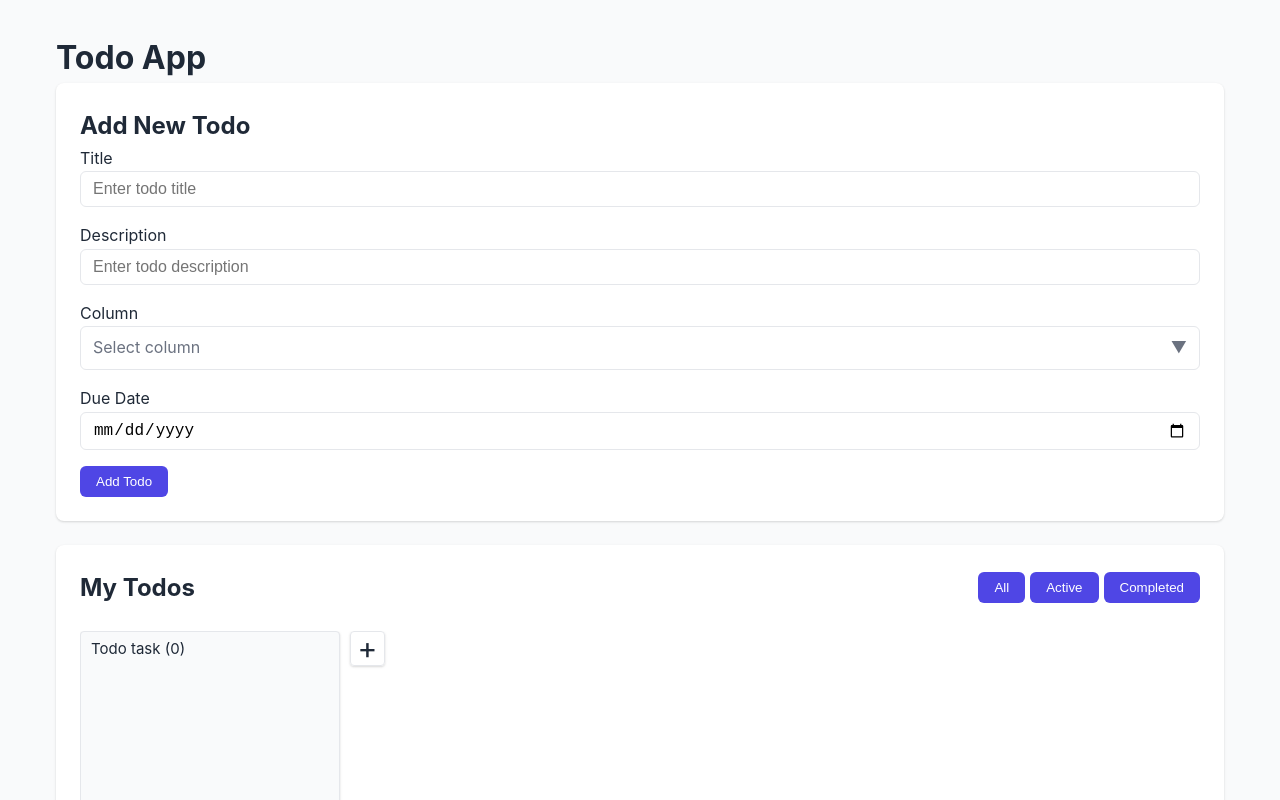
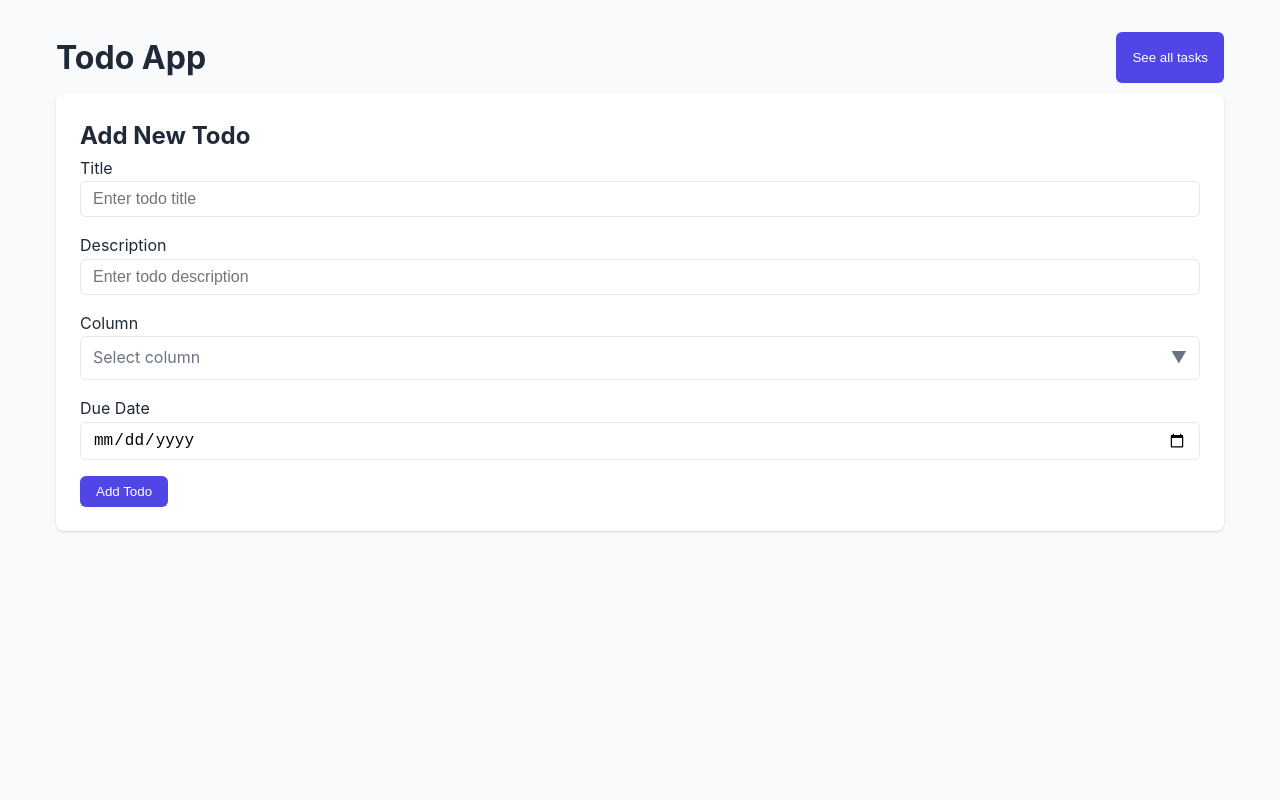
Before and after one commit to djol0/todo-app, a React (Vite) app: page / in a window 1280 px wide. Shown: the top 800 px of the page. Built offline with nearby package versions, Linux system fonts and the light colour scheme.

Commit message:
Todos path added. Page for canban.

```diff
--- a/src/App.tsx
+++ b/src/App.tsx
@@ -1,10 +1,13 @@
 import { Route, Routes } from "react-router-dom";
 import TodoPage from "./pages/TodoPage";
+import CanbanPage from "./pages/CanbanPage";
 
 function App() {
   return (
     <Routes>
       <Route path="/" element={<TodoPage />} />
+      <Route path="/todos" element={<CanbanPage />} />
+
     </Routes>
   );
 }
--- a/src/assets/main.css
+++ b/src/assets/main.css
@@ -364,3 +364,10 @@ body {
 .dragover-column {
   border: 1px solid var(--text-color);
 }
+
+.page-header {
+  display: flex;
+  flex-direction: row;
+  justify-content: space-between;
+  margin-bottom: 10px;
+}
--- a/src/components/TodoForm.tsx
+++ b/src/components/TodoForm.tsx
@@ -15,14 +15,18 @@ function TodoForm() {
   const [selected, setSelected] = useState<string>("Select column");
   const [isOpen, setIsOpen] = useState(false);
   const dropdownRef = useRef<HTMLDivElement>(null);
-  const [error, setError] = useState(false)
+  const [errorTitle, setErrorTitle] = useState<boolean>(false);
+  const [errorColumn, setErrorColumn] = useState<boolean>(false);
+  const [success, setSuccess] = useState<boolean>(false);
 
   const handleChangeDate = (e: React.ChangeEvent<HTMLInputElement>) => {
     setDueDate(e.target.value);
   };
 
   const handleSubmit = (e: React.FormEvent) => {
-    setError(false)
+    setSuccess(false)
+    setErrorTitle(false)
+    setErrorColumn(false)
     e.preventDefault();
     if (title.trim() && columnId > 0) {
       addTodo({
@@ -38,14 +42,16 @@ function TodoForm() {
       setTitle("");
       setDescription("");
       setDueDate("");
+      setSuccess(true)
+    }
+
+    if(title === "") {
+      setErrorTitle(true)
     }
 
     if(columnId === 0) {
-      setError(true)
+      setErrorColumn(true)
     }
-
-    setSelected("Select column")
-    setColumnId(0)
   };
 
   useEffect(() => {
@@ -67,11 +73,10 @@ function TodoForm() {
           <input
             type="text"
             id="title"
-            className="form-input"
+            className={errorTitle ? "form-input error-border" : "form-input"}
             value={title}
             onChange={(e) => setTitle(e.target.value)}
             placeholder="Enter todo title"
-            required
           />
         </div>
         <div className="form-group">
@@ -91,7 +96,7 @@ function TodoForm() {
         >
           <label htmlFor="description">Column</label>
           <div
-            className={error ? "select error-border" : "select"}
+            className={errorColumn ? "select error-border" : "select"}
             onClick={() => setIsOpen(!isOpen)}
           >
             {selected}
@@ -129,9 +134,14 @@ function TodoForm() {
             onChange={handleChangeDate}
           />
         </div>
-        <button type="submit" className="btn btn-primary">
-          Add Todo
-        </button>
+        <div style={{display: 'flex', flexDirection: 'row', alignItems: 'center'}}>
+          <button type="submit" className="btn btn-primary">
+            Add Todo
+          </button>
+          {success && <p style={{color: 'green', marginLeft: '10px'}}>
+            New task successfully added!
+          </p>}
+        </div>
       </form>
     </div>
   );
--- /dev/null
+++ b/src/pages/CanbanPage.tsx
@@ -0,0 +1,26 @@
+import { useNavigate } from 'react-router-dom'
+import TodoList from "../components/TodoList";
+
+function CanbanPage() {
+    const navigate = useNavigate()
+
+    return (
+        <div className="container">
+            <div className='page-header'>
+                <h1>Todo App</h1>
+                <button
+                    className='btn btn-primary'
+                    onClick={() => navigate('/')}
+                >
+                    Add new task
+                </button>
+            </div>
+
+            <div className="card">
+                <TodoList />
+            </div>
+        </div>
+    );
+}
+
+export default CanbanPage;
--- a/src/pages/TodoPage.tsx
+++ b/src/pages/TodoPage.tsx
@@ -1,15 +1,26 @@
+import { useNavigate } from 'react-router-dom'
+
 import TodoForm from "../components/TodoForm";
 import TodoList from "../components/TodoList";
 
 function TodoPage() {
+  const navigate = useNavigate()
+
+
   return (
     <div className="container">
-      <h1>Todo App</h1>
+      <div className='page-header'>
+        <h1>Todo App</h1>
+        <button
+          className='btn btn-primary'
+          onClick={() => navigate('/todos')}
+        >
+          See all tasks
+        </button>
+      </div>
+
       <div className="card">
         <TodoForm />
-      </div>
-      <div className="card">
-        <TodoList />
       </div>
     </div>
   );
```
